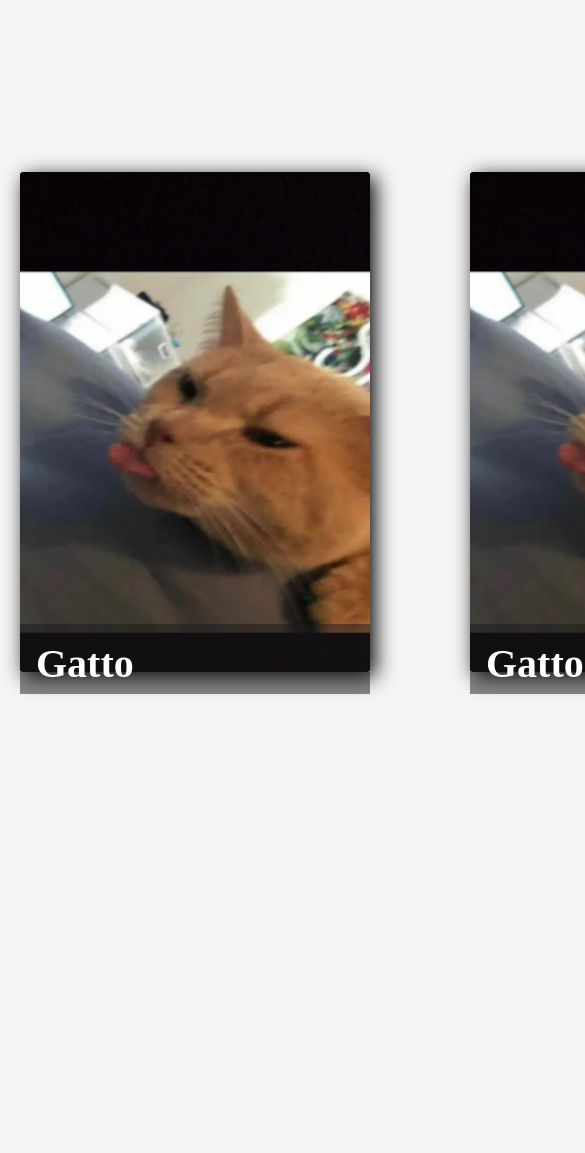
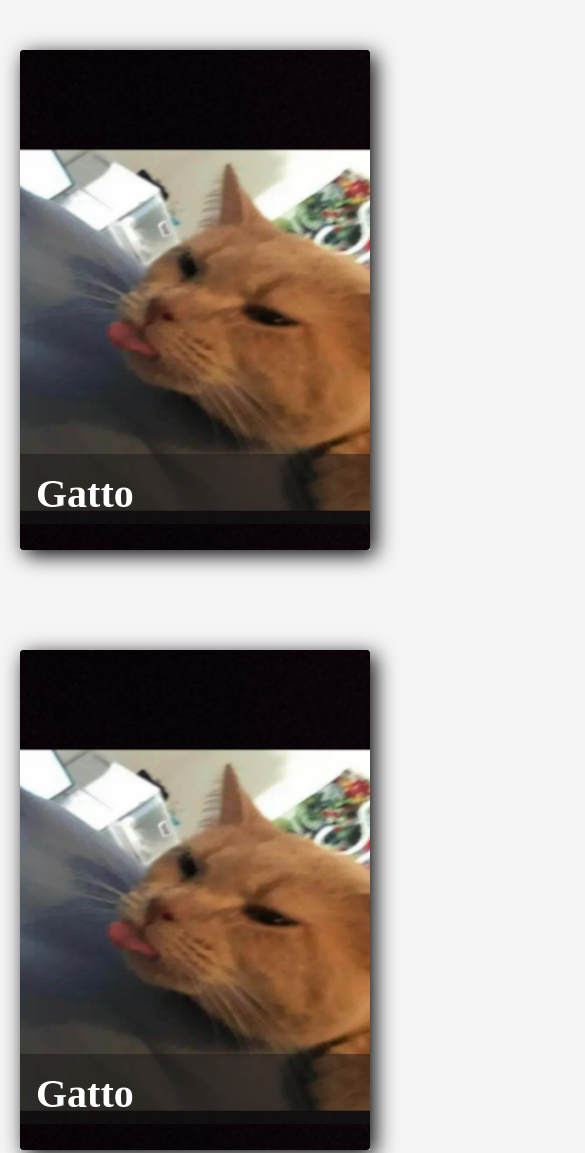
Before and after one commit to matteopassaro/matteopassaro.github.io, a plain HTML site: page index.html in a window 390 px wide. Shown: the top 1153 px of the page, 585 px wide, since content can reach past the window. Before the commit the page ends 844 px from the top, so only its background shows below. Drawn offline with Linux system fonts and the light colour scheme.

Commit message:
mobile friendly try

```diff
--- a/index.html
+++ b/index.html
@@ -14,21 +14,21 @@
   </head>
   <body>
     <div class="container">
-      <div class="card">
+      <div class="card card1">
         <img src="gatto.jpeg" alt="gatto">
         <div class="intro">
           <h1>Gatto</h1>
           <p>PLRZZZZZZ</p>
         </div>
       </div>
-      <div class="card">
+      <div class="card card2">
         <img src="gatto.jpeg" alt="gatto">
         <div class="intro">
           <h1>Gatto</h1>
           <p>PLRZZZZZZ</p>
         </div>
       </div>
-      <div class="card">
+      <div class="card card3">
         <img src="gatto.jpeg" alt="gatto">
         <div class="intro">
           <h1>Gatto</h1>
--- a/style.css
+++ b/style.css
@@ -19,6 +19,8 @@ img {
 body {
   display: flex;
   justify-content: center;
+  margin-left: auto;
+  margin-right: auto;
   height: 100vh;
   align-items: center;
   background: whitesmoke;
@@ -26,7 +28,6 @@ body {
 
 .container {
   display: flex;
-
 }
 
 .card {
@@ -79,3 +80,35 @@ p {
 .card:hover img {
   transform: scale(1.1);
 }
+
+@media only screen and (max-width:700px){
+
+  body {
+    display: flex;
+    justify-content: center;
+    height: auto;
+    margin-left: auto;
+    margin-right: auto;
+    align-items: center;
+    background: whitesmoke;
+  }
+
+  .container {
+    display: flex;
+    flex-wrap: wrap;
+    flex-direction: column;
+  }
+
+  .intro {
+    height: 70px;
+    width: 350px;
+    padding: 6px;
+    box-sizing: border-box;
+    position: relative;
+    background: rgb(27, 27, 27, .5);
+    color:white;
+    bottom: 20%;
+    transition: .5s;
+  }
+
+}
```
